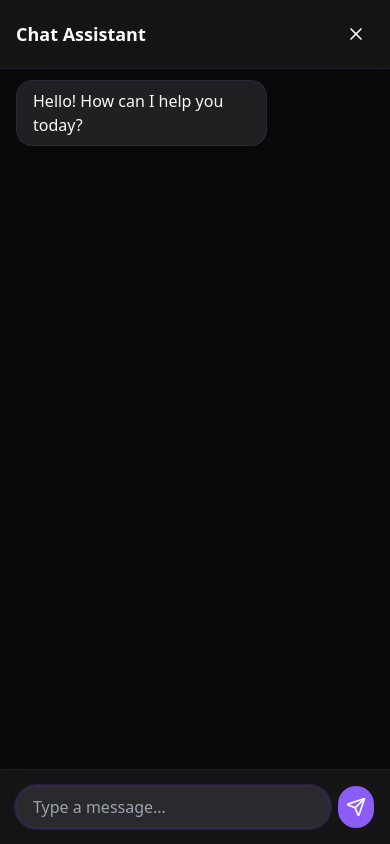
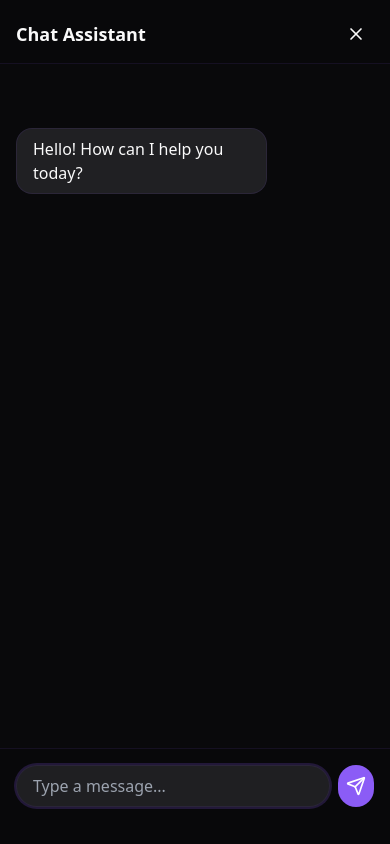
Before and after one commit to Faris-Alanazi/chat-comet, a React (Vite) app: page / in a window 390 px wide. Both pictures are taken after a click on the button "Start Chat". Built offline with nearby package versions, Linux system fonts and the light colour scheme.

Commit message:
Fix chat header issue
Addresses the persistent issue where the chat header is pushed up by the mobile keyboard.  This commit incorporates changes to both the CSS and viewport handling logic to resolve the problem.

```diff
--- a/index.html
+++ b/index.html
@@ -1,8 +1,9 @@
+
 <!DOCTYPE html>
 <html lang="en">
   <head>
     <meta charset="UTF-8" />
-    <meta name="viewport" content="width=device-width, initial-scale=1.0" />
+    <meta name="viewport" content="width=device-width, initial-scale=1.0, viewport-fit=cover" />
     <title>chat-comet</title>
     <meta name="description" content="Lovable Generated Project" />
     <meta name="author" content="Lovable" />
--- a/src/pages/Index.tsx
+++ b/src/pages/Index.tsx
@@ -22,12 +22,25 @@ const Index = () => {
   }, [messages, scrollToBottom]);
 
   useEffect(() => {
+    const handleResize = () => {
+      if (chatBodyRef.current && window.visualViewport) {
+        const headerHeight = 64; // Match the header's height
+        const inputHeight = 80; // Approximate input area height
+        const availableHeight = window.visualViewport.height - headerHeight;
+
+        chatBodyRef.current.style.height = `${availableHeight}px`;
+        chatBodyRef.current.style.marginTop = `${headerHeight}px`;
+      }
+    };
+
     if (isChatOpen) {
-      document.body.classList.add('chat-open');
+      window.visualViewport?.addEventListener('resize', handleResize);
+      handleResize(); // Initial calculation
+    }
+
     return () => {
-        document.body.classList.remove('chat-open');
+      window.visualViewport?.removeEventListener('resize', handleResize);
     };
-    }
   }, [isChatOpen]);
 
   const sendMessage = (e: React.FormEvent) => {
@@ -57,9 +70,9 @@ const Index = () => {
       )}
 
       {isChatOpen && (
-        <>
-          {/* Fixed Header Layer */}
-          <div className="fixed top-0 left-0 right-0 z-[70] bg-white/5 backdrop-blur-xl border-b border-violet-500/10">
+        <div className="fixed inset-0 flex flex-col">
+          {/* Fixed Header */}
+          <div className="fixed top-0 left-0 right-0 h-16 z-[70] bg-background/95 backdrop-blur-xl border-b border-violet-500/10">
             <div className="p-4 flex items-center justify-between">
               <h2 className="text-lg font-semibold">Chat Assistant</h2>
               <button
@@ -71,11 +84,10 @@ const Index = () => {
             </div>
           </div>
 
-          {/* Chat Container */}
-          <div className="fixed inset-0 bg-background" style={{ paddingTop: '64px' }}>
+          {/* Chat Body */}
           <div
             ref={chatBodyRef}
-              className="h-[calc(100%-128px)] overflow-y-auto p-4 space-y-4 touch-none"
+            className="flex-1 overflow-y-auto pt-16 pb-24 p-4 space-y-4 touch-pan-y"
           >
             {messages.map((msg, index) => (
               <div
@@ -100,12 +112,12 @@ const Index = () => {
             <div ref={messagesEndRef} />
           </div>
 
-            {/* Fixed Input Layer */}
+          {/* Fixed Input Area */}
           <form
             onSubmit={sendMessage}
-              className="fixed bottom-0 left-0 right-0 z-[70] p-4 bg-white/5 backdrop-blur-xl border-t border-violet-500/10"
+            className="fixed bottom-0 left-0 right-0 h-24 z-[70] bg-background/95 backdrop-blur-xl border-t border-violet-500/10"
           >
-              <div className="flex gap-2">
+            <div className="p-4 flex gap-2">
               <input
                 type="text"
                 value={inputMessage}
@@ -124,7 +136,6 @@ const Index = () => {
             </div>
           </form>
         </div>
-        </>
       )}
     </div>
   );
```
Lines whose indentation alone changed are shown as unchanged.
